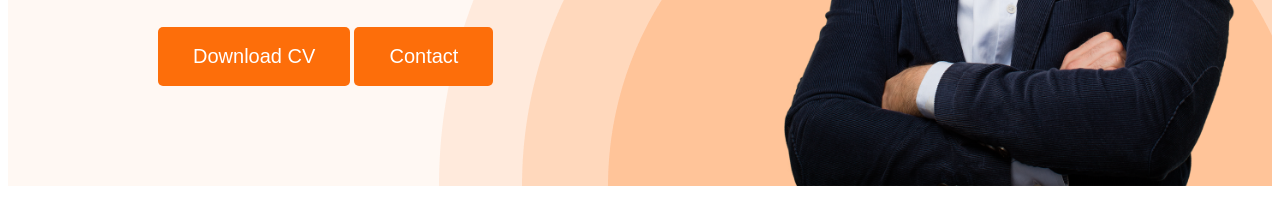
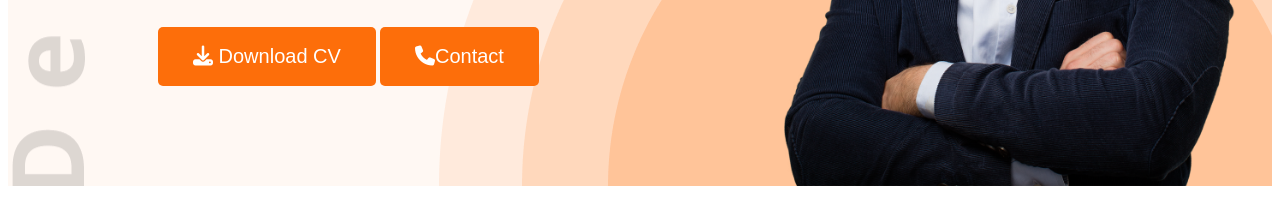
Before and after one commit to joinalPro/webdeveloper-portfolio, a plain HTML site: page index.html in a window 1280 px wide. Shown: the part 582-800 px from the top of the page. Drawn offline with nearby package versions, Linux system fonts and the light colour scheme.

Commit message:
icon added in button

```diff
--- a/index.html
+++ b/index.html
@@ -8,6 +8,7 @@
     <link rel="preconnect" href="https://fonts.gstatic.com" crossorigin>
     <link href="https://fonts.googleapis.com/css2?family=Open+Sans:ital,wght@0,400;0,700;0,800;1,400;1,700&display=swap" rel="stylesheet">
     <link rel="stylesheet" href="styles/portfolio.css">
+    <script src="https://kit.fontawesome.com/4c32a665c1.js" crossorigin="anonymous"></script>
 </head>
 <body>
     <header class="header">
@@ -24,8 +25,8 @@
                 <h3 class="bannner-greeting">Hi, I am</h3>
                 <h1 class="banner-title">Mary Hardy</h1>
                 <p class="banner-description">Shot what able cold new see hold.Friendly as an betrayed formerly he. Morning because as to society behaved moments.</p>
-                <button class="btn-primary">Download CV</button>
-                <button class="btn-primary">Contact</button>
+                <button class="btn-primary"><i class="fa-solid fa-download"></i> Download CV</button>
+                <button class="btn-primary"><i class="fa-solid fa-phone"></i>Contact</button>
             </div>
             <img class="profile-picture" src="images/hardy.png" alt="">
         </div>
@@ -134,7 +135,7 @@
 
             </div>
             <div class="download-cv">
-                <button class="btn-primary">Download CV</button>
+                <button class="btn-primary"><i class="fa-solid fa-download"></i> Download CV</button>
             </div>
         </section>
     </main>
--- a/styles/portfolio.css
+++ b/styles/portfolio.css
@@ -58,9 +58,9 @@ nav a{
 /* header related styles */
 .header{
     background-color: #FFF8F3;
-    background-image: url('../images/header_bg.png');
+    background-image: url('../images/header_bg.png'),url('../images/developer.png');
     background-repeat: no-repeat;
-    background-position: bottom right;
+    background-position: bottom right, top left;
 
 }
 .banner{
```
